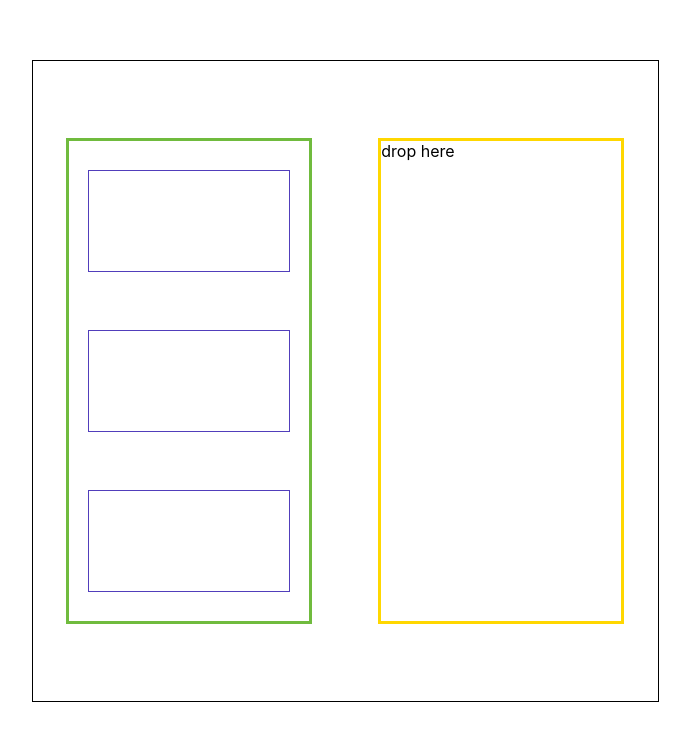
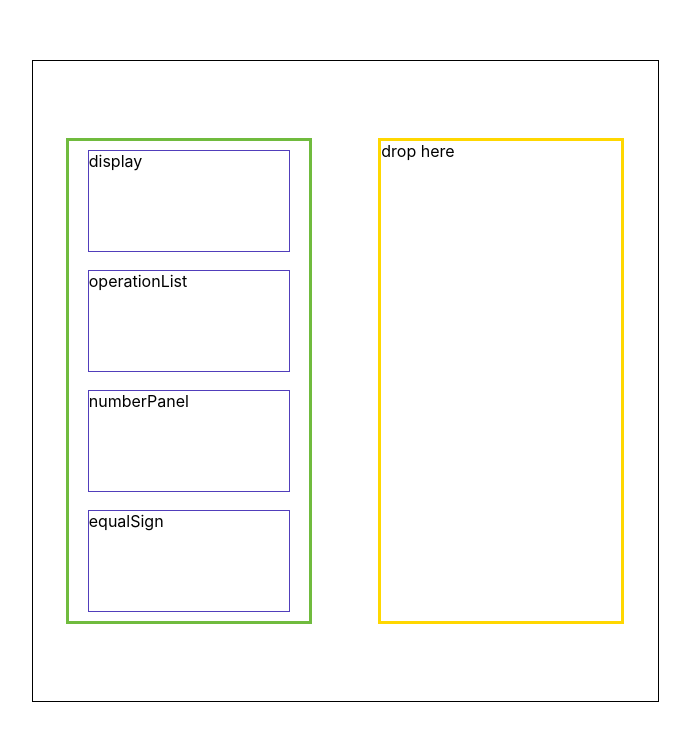
Before and after one commit to liza-rd-brain/CalculatorDnD, a React (Create React App) app: page / in a window 1280 px wide. Shown: the part 140-880 px from the top of the page, without its empty margins (295-985 px from the left). Built offline with nearby package versions, Linux system fonts and the light colour scheme.

Commit message:
add some elem copy logic

```diff
--- a/src/App.tsx
+++ b/src/App.tsx
@@ -41,17 +41,37 @@ export const APP_DATA = {};
 export const App = () => {
   const [state, dispatch] = useReducer(reducer, initialState);
 
+  const dragList = state.sideBar.map((constructorItem) => {
+    return (
+      <DragItem
+        id={constructorItem.name}
+        name={constructorItem.name}
+        key={constructorItem.name}
+        view={constructorItem.view}
+      />
+    );
+  });
+
+  const calculatorList = state.canvas.length
+    ? state.canvas.map((constructorItem) => {
+        return (
+          <DragItem
+            id={constructorItem.name}
+            name={constructorItem.name}
+            key={constructorItem.name}
+            view={constructorItem.view}
+          />
+        );
+      })
+    : [];
+
   return (
     <AppContext.Provider value={{ state, dispatch }}>
       <StyledContainer>
-        <DragContainer>
-          <DragItem id="1" />
-          <DragItem id="2" />
-          <DragItem id="3" />
-        </DragContainer>
+        <DragContainer>{dragList}</DragContainer>
         <DropContainer>
           drop here
-          <DropItem></DropItem>
+          <DropItem calculatorList={calculatorList}></DropItem>
         </DropContainer>
       </StyledContainer>
     </AppContext.Provider>
--- a/src/business/reducer.ts
+++ b/src/business/reducer.ts
@@ -1,7 +1,14 @@
-import { ActionType, State } from "./types";
+import { ActionType, CalculatorItem, State } from "./types";
 
 export const initialState: State = {
   phase: "constructor",
+  sideBar: [
+    { name: "display", view: "active" },
+    { name: "operationList", view: "active" },
+    { name: "numberPanel", view: "active" },
+    { name: "equalSign", view: "active" },
+  ],
+  canvas: [],
 };
 
 export const reducer = (
@@ -13,9 +20,25 @@ export const reducer = (
       console.log("test");
       return state;
     }
+
     case "copyItem": {
       console.log(action.payload);
-      return state;
+      const newCalculatorItem: CalculatorItem = state.sideBar.find(
+        (calculatorItem) => calculatorItem.name === action.payload
+      ) as CalculatorItem;
+
+      const newSideBar: CalculatorItem[] = state.sideBar.map((sideBarItem) => {
+        if (sideBarItem.name === action.payload) {
+          return { ...sideBarItem, view: "disable" };
+        } else {
+          return sideBarItem;
+        }
+      });
+
+      const newCanvas = [...state.canvas, newCalculatorItem];
+      const newState = { ...state, canvas: newCanvas, sideBar: newSideBar };
+      console.log("newState", newState);
+      return newState;
     }
 
     default:
--- a/src/component/DragItem.tsx
+++ b/src/component/DragItem.tsx
@@ -4,6 +4,7 @@ import { useDrag } from "react-dnd";
 
 import { useAppContext } from "../App.provider";
 import { ItemDragTypes } from "../App";
+import { CalculatorItemView } from "../business/types";
 
 const StyledDragBlock = styled.div`
   width: 200px;
@@ -13,15 +14,18 @@ const StyledDragBlock = styled.div`
 
 type DragProps = {
   id: string;
+  name: string;
+  view: CalculatorItemView;
 };
 
 type DropResult = {
   name: string;
 };
 
-export const DragItem: FC<DragProps> = ({ id }) => {
-  const { dispatch } = useAppContext();
-  const [{ isDragging }, drag, dragPreview] = useDrag(() => ({
+export const DragItem: FC<DragProps> = ({ id, name, view }) => {
+  const { state, dispatch } = useAppContext();
+  const [{ isDragging }, drag, dragPreview] = useDrag(
+    () => ({
       type: ItemDragTypes.CONSTRUCTOR_ITEM,
       item: { id },
       end: (item, monitor) => {
@@ -31,12 +35,17 @@ export const DragItem: FC<DragProps> = ({ id }) => {
           dispatch({ type: "copyItem", payload: id });
         }
       },
-    collect: (monitor) => ({ isDragging: !!monitor.isDragging() }),
-  }));
+      collect: (monitor) => ({ isDragging: monitor.isDragging() }),
+      canDrag: () => {
+        return view === "active";
+      },
+    }),
+    [state.sideBar]
+  );
 
-  return isDragging ? (
-    <StyledDragBlock ref={dragPreview} />
-  ) : (
-    <StyledDragBlock ref={drag} />
+  return (
+    <StyledDragBlock ref={isDragging ? dragPreview : drag}>
+      {name}
+    </StyledDragBlock>
   );
 };
--- a/src/component/DropItem.tsx
+++ b/src/component/DropItem.tsx
@@ -4,13 +4,18 @@ import styled from "styled-components";
 
 import { useAppContext } from "../App.provider";
 import { ItemDragTypes } from "../App";
+import { CalculatorItem } from "../business/types";
 
 const StyledDropBlock = styled.div`
   width: 240px;
   height: 480px;
 `;
 
-export const DropItem = () => {
+type DropItemProps = {
+  calculatorList: JSX.Element[];
+};
+
+export const DropItem: FC<DropItemProps> = ({ calculatorList }) => {
   const { dispatch } = useAppContext();
 
   const [{ isOver }, drop] = useDrop(() => ({
@@ -26,5 +31,5 @@ export const DropItem = () => {
       // console.log("hover");
     },
   }));
-  return <StyledDropBlock ref={drop} />;
+  return <StyledDropBlock ref={drop}>{calculatorList}</StyledDropBlock>;
 };
```
Also changed, not shown: src/business/types/index.ts (+18 -1 lines). Lines whose indentation alone changed are shown as unchanged.
